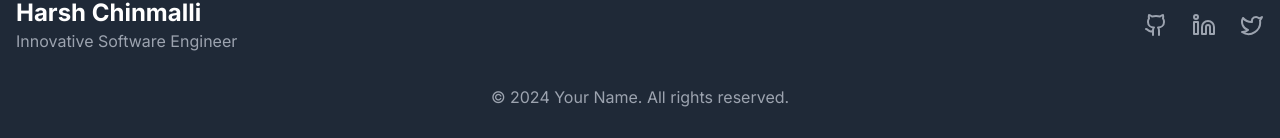
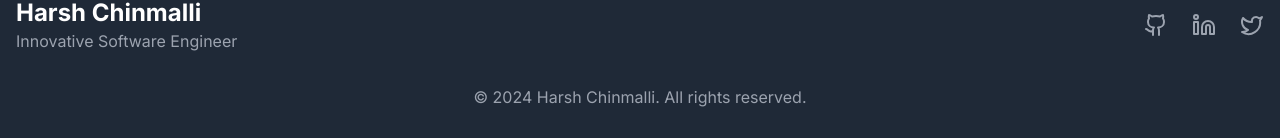
Before and after one commit to harshchinmalliofficial/PortFolio, a Next.js app: page / in a window 1280 px wide. Shown: the part 971-1109 px from the top of the page. Built offline with nearby package versions, Linux system fonts and the light colour scheme.

Commit message:
layout donee

```diff
--- a/app/components/Footer.jsx
+++ b/app/components/Footer.jsx
@@ -39,7 +39,8 @@ const Footer = () => {
         </div>
         <div className="mt-8 text-center text-gray-400">
           <p>
-            &copy; {new Date().getFullYear()} Your Name. All rights reserved.
+            &copy; {new Date().getFullYear()} Harsh Chinmalli. All rights
+            reserved.
           </p>
         </div>
       </div>
```
